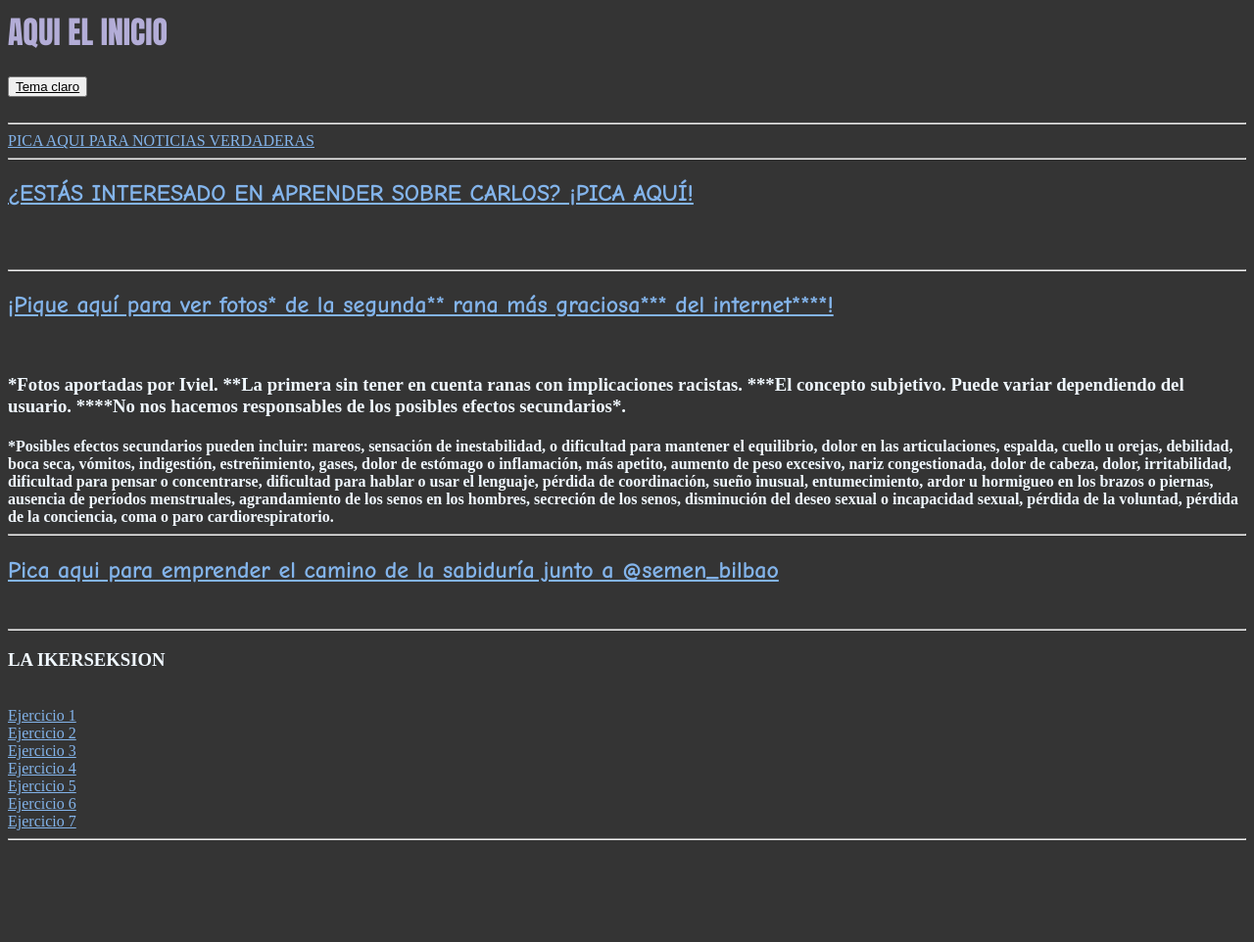
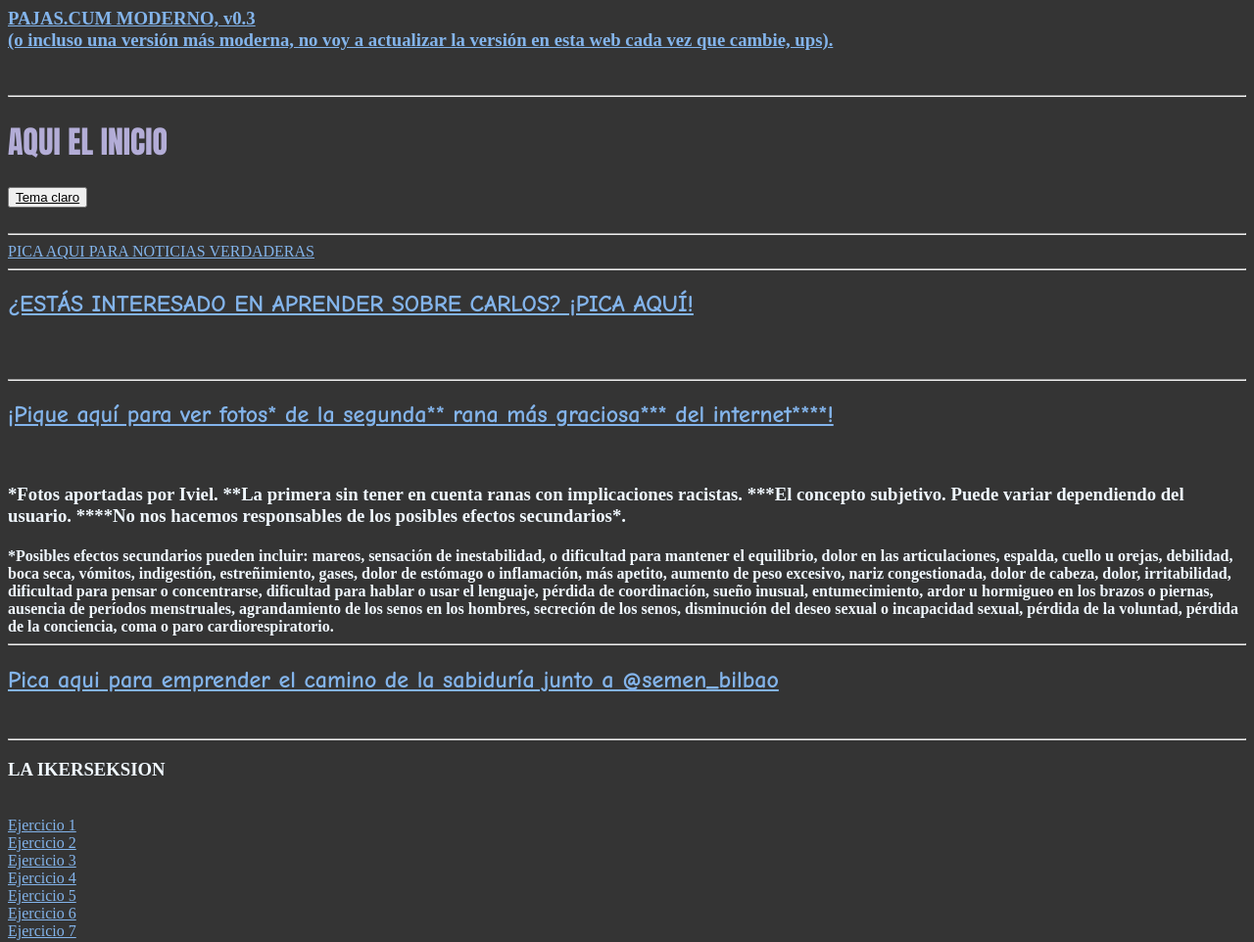
Before and after one commit to 1988029/Web, a plain HTML site: page index.html in a window 1280 px wide. Shown: the top 962 px of the page at 98% size. Drawn offline with Linux system fonts and the light colour scheme.

Commit message:
Update index.html

```diff
--- a/index.html
+++ b/index.html
@@ -12,10 +12,21 @@
         a:link {color:rgb(131, 180, 235)}
         a:visited {color:rgb(167, 140, 201)}
         </style>
+
     </head>
     <body style="background-color:rgb(52, 52, 52);">
 
+        <script type="text/javascript">
 
+                alert('¡PAJAS.CUM SE HA MOVIDO! ESTA ES LA VERSIÓN VIEJA DE LA WEB, LA WEB NUEVA ESTÁ EN https://frostedana8.github.io/pajas.cum. PUEDES ACCEDER A LA VERSIÓN VIEJA DE TODAS FORMAS. LA ULTIMA ACTUALIZACIÓN DE ESTA, v0.23 FUE EL 28 DE SEPTIEMBRE DE 2022, PRECISAMENTE PARA AÑADIR ESTE MENSAJE.')
+
+            </script>
+
+    <h3> <a href="frostedana8.github.io/pajas.cum"> PAJAS.CUM MODERNO, v0.3
+        <br>
+        (o incluso una versión más moderna, no voy a actualizar la versión en esta web cada vez que cambie, ups). </a> </h3>
+
+    <br><hr>
     <h1>  AQUI EL INICIO </h1>
     <button>
         <a href="tema_claro.html"; style="color:black">Tema claro</a>
```
